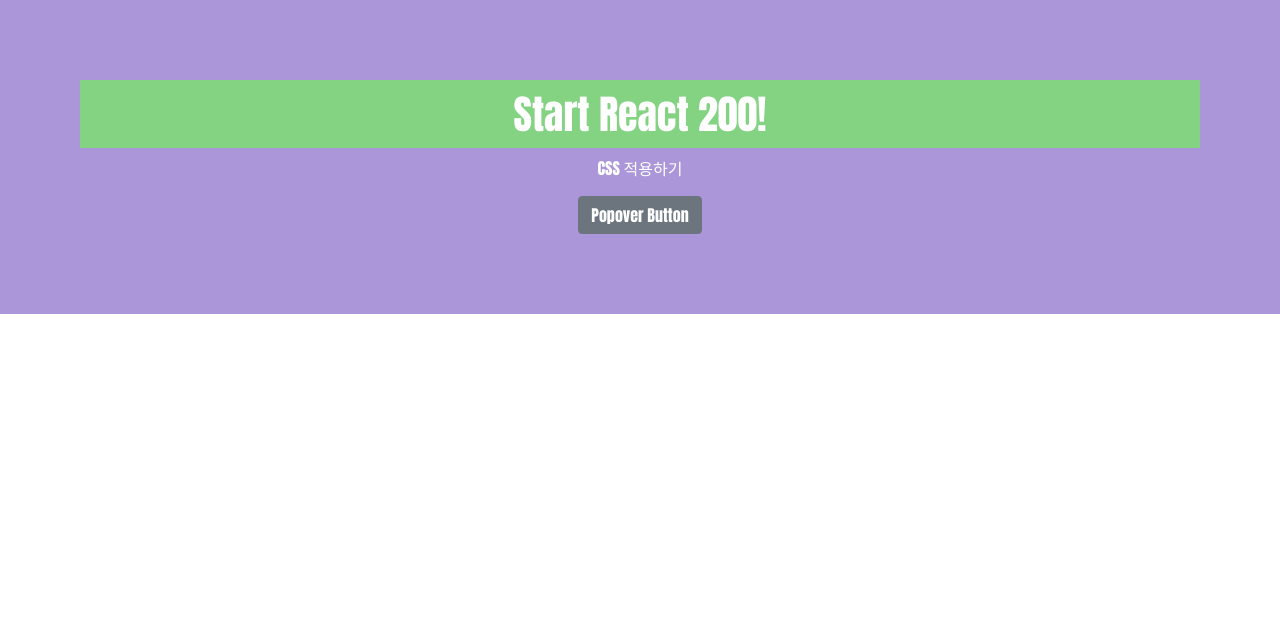
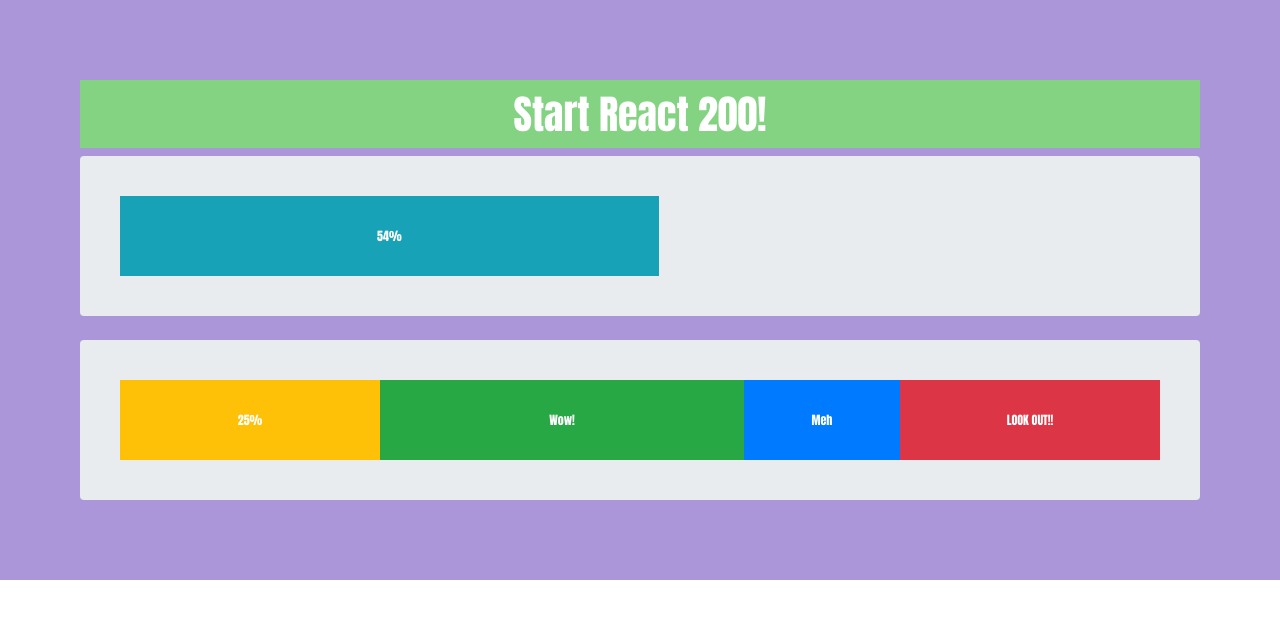
Before and after one commit to my-choe/react200, a React (Create React App) app: page / in a window 1280 px wide. Shown: the top 618 px of the page. Built offline with nearby package versions, Linux system fonts and the light colour scheme.

Commit message:
052 reactstrap Progress 사용하기

```diff
--- a/src/App.js
+++ b/src/App.js
@@ -1,14 +1,13 @@
 import React from 'react';
 import './App.css';
-import Popover from './R051_ReactstrapPopover';
+import Progress from './R052_ReactstrapProgress';
 import 'bootstrap/dist/css/bootstrap.css';
 
 function App() {
   return (
     <div>
       <h1>Start React 200!</h1>
-      <p>CSS 적용하기</p>
-      <Popover/>
+      <Progress/>
     </div>
   );
 }
--- /dev/null
+++ b/src/R052_ReactstrapProgress.js
@@ -0,0 +1,47 @@
+import React, { Component } from 'react';
+import { Progress } from 'reactstrap';
+
+/**
+ * Progress 패키지 : 전체 작업에 대한 현재 진행 상태 표현.
+ * 진행 바 내부에 문자열을 넣거나 색상을 적용할 수도 있다.
+ * componentDidMount() 함수가 실행되면서 progress()함수 호출.
+ * setState() 함수가 실행될 때마다 render() 함수 실행.
+ * 여러 개 진행바를 사용할 때는 <Progress multi>로 묶어준다.
+ * <Progress> 태그의 속성은 진행바 형태(bar, animated, striped), 색상(color), 진행률(value)이 있다.
+ */
+
+class R052_ReactstrapProgress extends Component {
+    constructor(props){
+        super(props);
+        this.state = { progress:0 }
+    }
+
+    componentDidMount() { this.progress() }
+
+    progress = () => {
+        if(this.state.progress !== 100){
+            setTimeout(function() {
+                this.setState({progress: this.state.progress + 1});
+                this.progress();
+            }.bind(this), 100)
+        }
+    }
+
+    render() {
+        return (
+            <>
+                <Progress style={{"height":"100%"}} color="info" value={this.state.progress}>
+                    {this.state.progress}%
+                </Progress><br/>
+                <Progress multi style={{"height":"100%"}}>
+                    <Progress bar color="warning" value="25">25%</Progress>
+                    <Progress bar color="success" value="35">Wow!</Progress>
+                    <Progress bar value="15">Meh</Progress>
+                    <Progress bar color="danger" value="25">LOOK OUT!!</Progress>
+                </Progress>
+            </>
+        )
+    }
+}
+
+export default R052_ReactstrapProgress;
```
